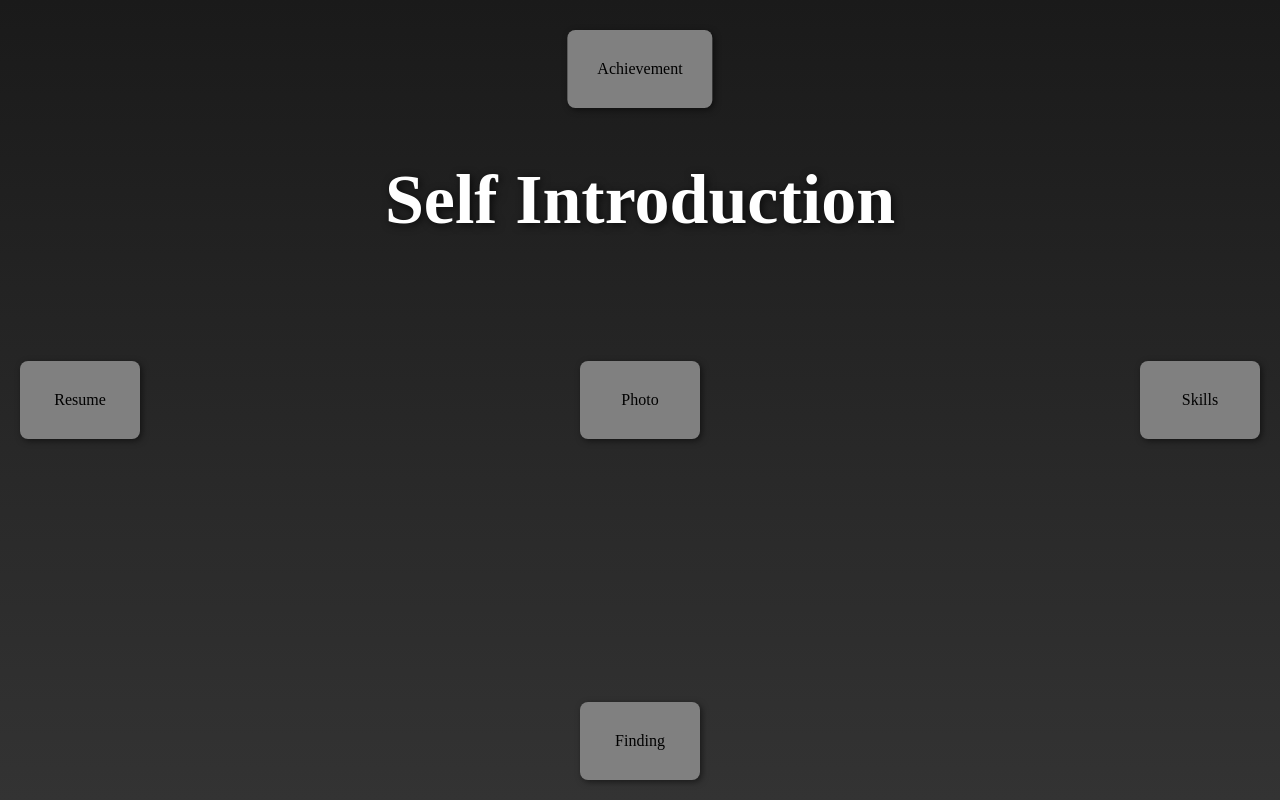
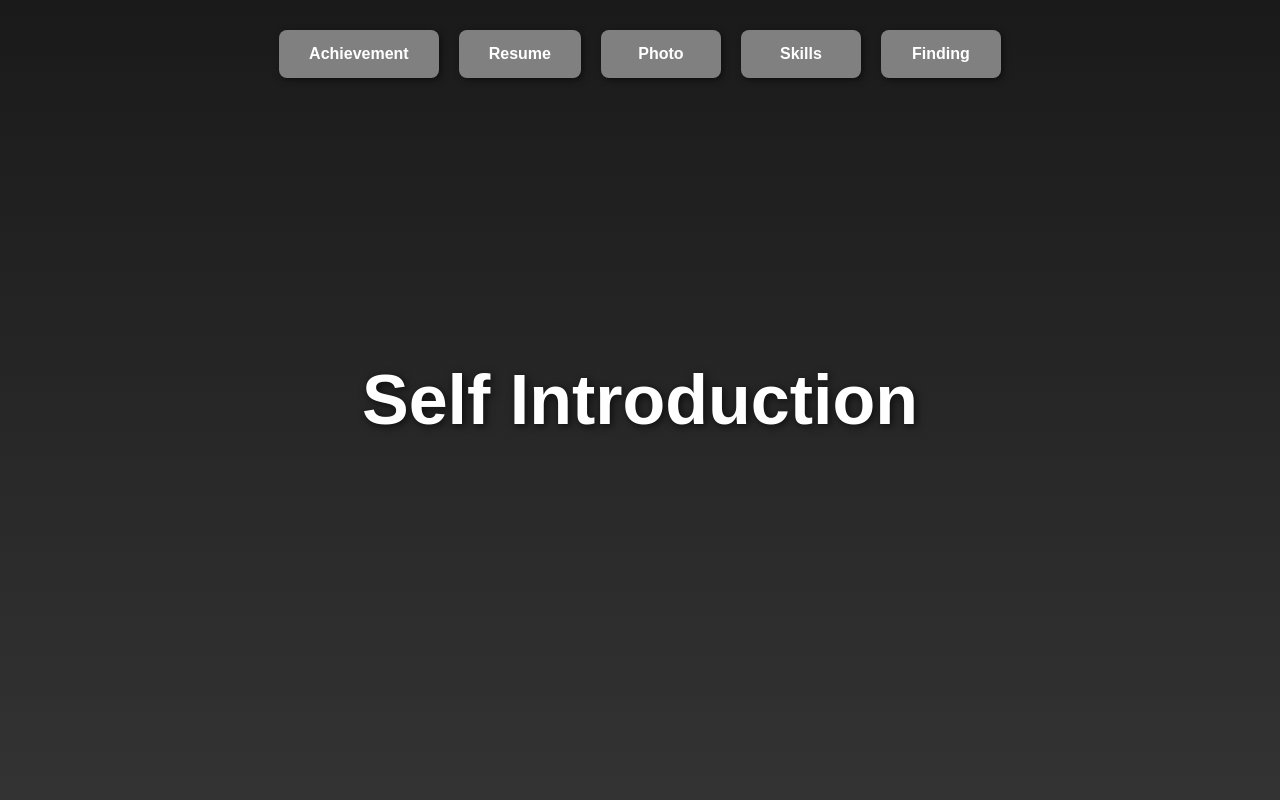
Before and after one commit to 20233017-RHW/int, a plain HTML site: page index.html in a window 1280 px wide. Drawn offline with Linux system fonts and the light colour scheme.

Commit message:
Update index.html

```diff
--- a/index.html
+++ b/index.html
@@ -6,6 +6,7 @@
                 margin : 0;
                 height : 100%;
                 background: linear-gradient(to bottom, #1a1a1a, #333);
+                font-family: sans-serif;
             }
             #mainImage {
                 display: none;
@@ -27,56 +28,76 @@
                 font-weight: bold;
                 text-align : center;
                 position: absolute;
-                top : 25%;
+                top : 50%;
                 left : 50%;
                 transform: translate(-50%, -50%);
                 text-shadow: 2px 2px 8px rgba(0,0,0,0.7);
             }
+
+
+            .nav-container {
+                position: absolute;
+                top: 30px;
+                width: 100%;
+                display: flex;
+                justify-content: center;
+                gap: 20px;
+                z-index: 10;
+            }
+
             .nav{
-                position: absolute;
-                padding: 30px 30px;
+                padding: 15px 30px;
                 background-color : gray;
-                color : black;
+                color : white;
+                font-weight: bold;
                 border-radius: 8px;
                 min-width: 60px;
                 text-align: center;
                 box-shadow: 2px 2px 6px rgba(0,0,0,0.5);
                 transition: all 0.3s ease;
+                cursor: pointer;
             }
             .nav:hover{
                 background-color : green;
-                color:black;
+                color: white;
                 transform: scale(1.1);
             }
-            #north { top: 30px; left: 50%; transform: translateX(-50%); }
-            #south {bottom: 20px; left: 50%; transform: translateX(-50%); }
-            #west{left: 20px; top: 50%; transform:translateY(-50%);}
-            #east{right: 20px; top: 50%; transform:translateY(-50%);}
-            #center{top : 50%; left : 50%; transform:translate(-50%, -50%);}
         </style>
     </head>
     <body>
-        <div id = "title">Self Introduction</div>
+        <div id="title">Self Introduction</div>
         <img id="mainImage" src="" alt="이미지">
-        <div class = "nav" id = "north" onclick = "document.getElementById('mainImage'). src='northeast.png';
-        document.getElementById('mainImage').style.display = 'block'
-        document.getElementById('title').style.display='none'; ">Achievement</div>
 
-        <div class = "nav" id = "west" onclick = "document.getElementById('mainImage'). src = 'west.png'
-        document.getElementById('mainImage').style.display = 'block'
-        document.getElementById('title').style.display='none';">Resume</div>
+        <div class="nav-container">
+            <div class="nav" id="north" onclick="
+                document.getElementById('mainImage').src='northeast.png';
+                document.getElementById('mainImage').style.display = 'block';
+                document.getElementById('title').style.display='none';">Achievement
+            </div>
 
-        <div class = "nav" id = "east" onclick = "document.getElementById('mainImage'). src = 'east.png';
-        document.getElementById('mainImage').style.display = 'block'
-        document.getElementById('title').style.display='none';">Skills</div>
+            <div class="nav" id="west" onclick="
+                document.getElementById('mainImage').src = 'west.png';
+                document.getElementById('mainImage').style.display = 'block';
+                document.getElementById('title').style.display='none';">Resume
+            </div>
 
-        <div class = "nav" id = "south" onclick = "document.getElementById('mainImage'). src = 'south.png'
-        document.getElementById('mainImage').style.display = 'block'
-        document.getElementById('title').style.display='none'">Finding</div>
+            <div class="nav" id="center" onclick="
+                document.getElementById('mainImage').src = 'north.png';
+                document.getElementById('mainImage').style.display = 'block';
+                document.getElementById('title').style.display='none';">Photo
+            </div>
 
-        <div class = "nav" id = "center" onclick = "document.getElementById('mainImage'). src = 'north.png'
-        document.getElementById('mainImage').style.display = 'block'
-        document.getElementById('title').style.display='none'
-        document.getElementById('center').style.display = 'none';">Photo</div>
+            <div class="nav" id="east" onclick="
+                document.getElementById('mainImage').src = 'east.png';
+                document.getElementById('mainImage').style.display = 'block';
+                document.getElementById('title').style.display='none';">Skills
+            </div>
+
+            <div class="nav" id="south" onclick="
+                document.getElementById('mainImage').src = 'south.png';
+                document.getElementById('mainImage').style.display = 'block';
+                document.getElementById('title').style.display='none';">Finding
+            </div>
+        </div>
     </body>
 </html>
```
Lines whose indentation alone changed are shown as unchanged.
